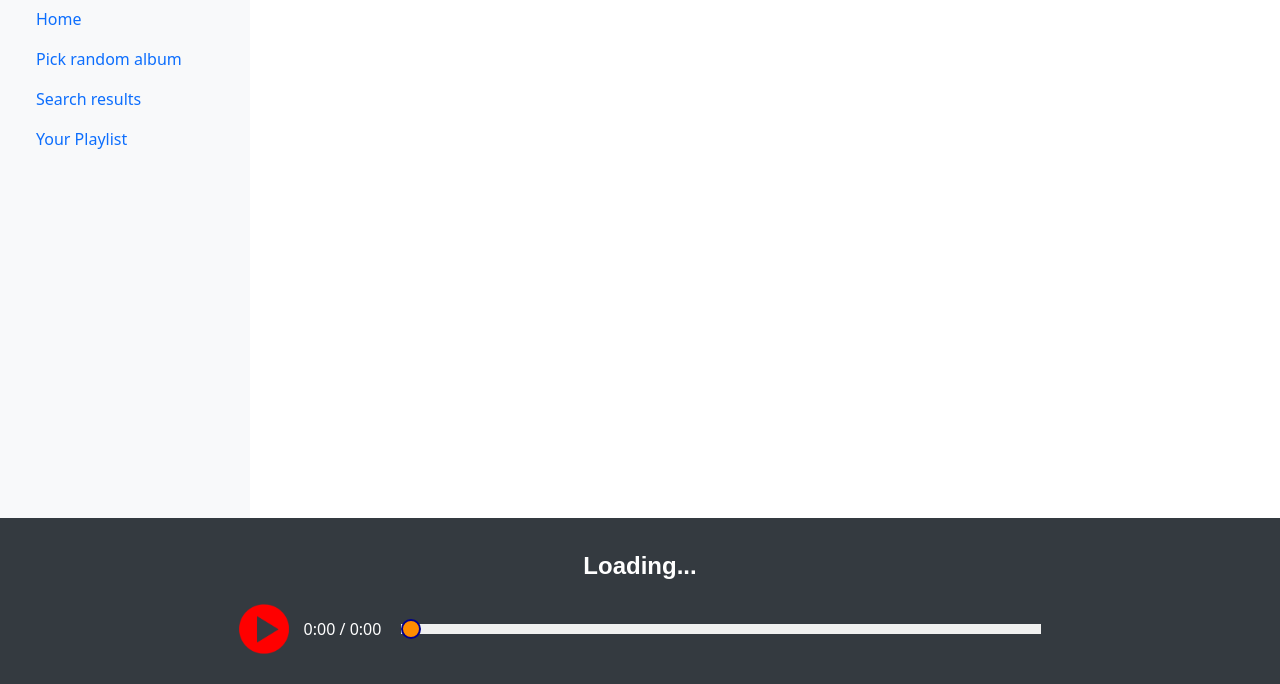
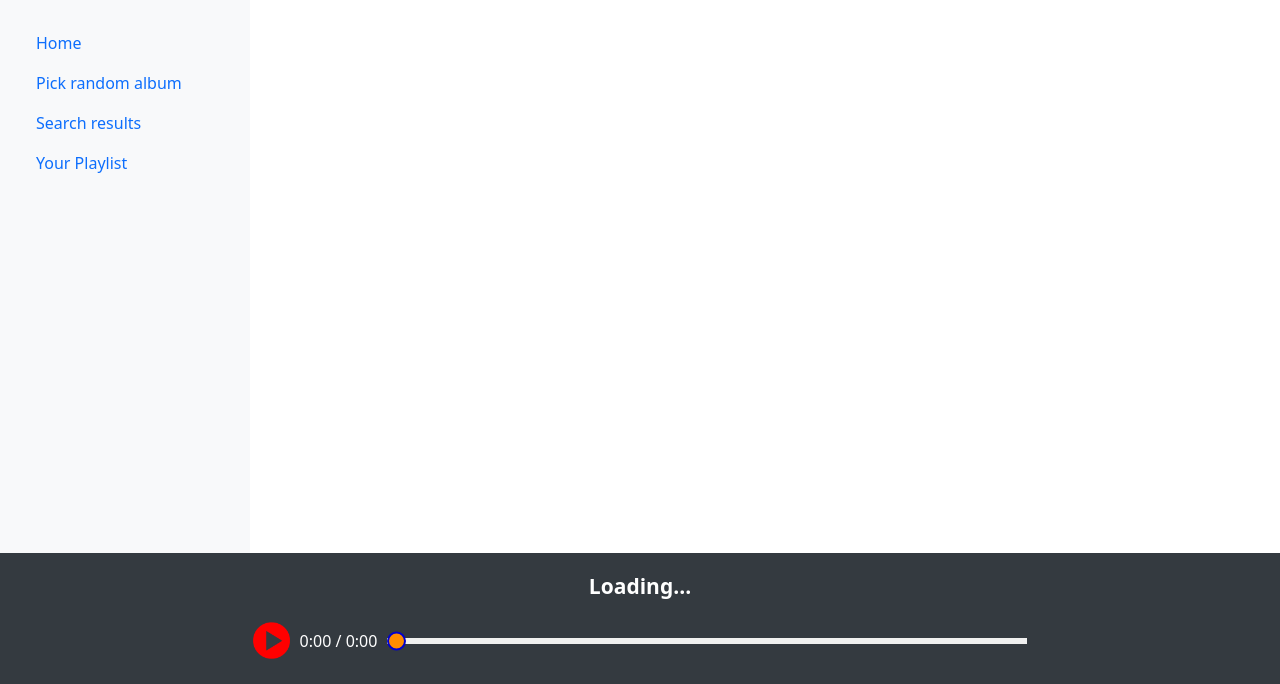
Before and after one commit to MariuszLepkowski/VC-Radio, a Flask app: page /player in a window 1280 px wide. Shown: the part 116-800 px from the top of the page. Run offline with Flask 2, Linux system fonts and the light colour scheme; some libraries are stand-ins or nearby versions.

Commit message:
CHECKPOINT2 ytAudioPlayer modified and working before adding volume controls.

```diff
--- a/VC_Radio_app/static/css/styles.css
+++ b/VC_Radio_app/static/css/styles.css
@@ -1,88 +1,75 @@
-/* Resetowanie stylów */
-* {
-    margin: 0;
-    padding: 0;
-    box-sizing: border-box;
-}
-
-/* Dodatkowe style CSS */
-.sidebar {
-    position: fixed;
-    top: 0;
-    left: 0;
-    height: 100%;
-    width: 250px; /* Szerokość panelu bocznego */
-    background-color: #f8f9fa; /* Kolor tła panelu bocznego */
-    padding: 20px;
-}
-.main-content {
-    margin-left: 270px; /* Dopełnienie marginesu dla panelu bocznego */
-    padding: 20px;
-}
-.footer {
-    position: fixed;
-    bottom: 0;
-    width: 100%;
-    background-color: #343a40; /* Kolor tła stopki */
-    color: #ffffff; /* Kolor tekstu stopki */
-    text-align: center;
-    padding: 10px 0;
-}
-/* Style dla poszczególnych sekcji */
-.home-section {
-    background-color: #e9ecef; /* Kolor tła sekcji "Home" */
-}
-.random-album-section {
-    background-color: #ced4da; /* Kolor tła sekcji "Pick random album" */
-}
-.search-results-section {
-    background-color: #adb5bd; /* Kolor tła sekcji "Search results" */
-}
-.playlist-section {
-    background-color: #868e96; /* Kolor tła sekcji "Your Playlist" */
-}
-.logo {
-    width: 100px; /* Rozmiar logo */
-    margin-bottom: 20px; /* Odstęp między logo a sekcjami */
-}
-    .playlist-item {
-      padding-left: 20px;
-    }
-
-/* Player */
+/* Container */
 #container {
     text-align: center;
     margin-top: 20px;
 }
 
+/* Title */
 #title {
-    font-size: 24px;
+    font-size: 21px;
     font-weight: bold;
-    margin: 20px auto;
+    margin: 8px auto;
     text-align: center;
-    font-family: sans-serif;
 }
 
-
+/* Player Controls */
 #player-controls {
     display: flex;
     align-items: center;
     justify-content: center;
-    margin-bottom: 20px;
+    margin-bottom: 15px;
 }
 
+/* YouTube Icon */
 #youtube-icon {
     cursor: pointer;
-    cursor: hand;
-    width: 50px;
-    height: 50px;
+    width: 37px;
+    height: 37px;
     background-image: url('/play.png');
     background-size: cover;
     margin-right: 10px;
 }
 
+/* Progress Bar Container */
+#progressContainer {
+    width: 50%;
+    height: 6px;
+    background-color: #f0f0f0;
+    position: relative;
+    cursor: pointer;
+}
+
+/* Progress Bar */
+#progressBar {
+    height: 100%;
+    background-color: #4caf50;
+    width: 0;
+    transition: width 0.1s ease-in-out;
+
+}
+
+/* Thumb */
+#progressThumb {
+    position: absolute;
+    top: 50%;
+    transform: translateY(-50%);
+    width: 19px;
+    height: 19px;
+    background-color: #FF8C00;
+    border-radius: 50%;
+    border: 2px solid #0000CD;
+    pointer-events: none;
+}
 
 
+/* Time Info */
+#timeInfo {
+    margin: 5px 0;
+    font-size: 16px;
+    margin-right: 10px;
+}
+
+/* Alternative Link */
 #alternative-link a {
     display: flex;
     flex-direction: column;
@@ -92,50 +79,130 @@
     margin-top: 3px;
 }
 
+/* YouTube Logo */
 #youtube-logo {
     width: 100px;
     height: auto;
     margin-top: 5px;
 }
 
+/* Alternative Link Paragraph */
 #alternative-link p {
     margin: 0;
     text-align: center;
 }
 
-#progressContainer {
-    width: 50%;
-    height: 10px;
-    background-color: #f0f0f0;
-    position: relative;
+/* Playlist Dialog */
+.playlist-dialog {
+    position: fixed;
+    top: 50%;
+    left: 50%;
+    transform: translate(-50%, -50%);
+    z-index: 1000;
+    background-color: #f1f1f1;
+    padding: 20px;
+    border: 1px solid #ccc;
+    border-radius: 5px;
+    max-height: 80%;
+    overflow-y: auto;
+    cursor: move; /* Cursor for dragging */
+}
+
+/* Close Button */
+.playlist-dialog .close {
+    position: absolute;
+    top: 10px;
+    right: 10px;
     cursor: pointer;
 }
 
-#progressBar {
-    height: 100%;
-    background-color: #4caf50;
-    width: 0;
-    transition: width 0.1s ease-in-out;
+/* Open Playlist Button */
+#open-playlist-btn {
+    position: fixed;
+    bottom: 20px;
+    right: 20px;
+    z-index: 1000;
 }
 
-#timeInfo {
-    margin: 5px 0;
-    font-size: 16px;
-    margin-right: 20px;
-    margin-left: 5px;
+.hidden {
+    display: none;
 }
 
-/* Thumb */
-#progressThumb {
-    width: 20px; /* szerokość kółka */
-    height: 20px; /* wysokość kółka */
-    background-color: #FF8C00; /* kolor kółka */
-    border-radius: 50%; /* kształt kółka */
-    border: 2px solid #00008B;
-    position: absolute; /* pozycjonowanie absolutne */
-    top: 50%; /* ustawienie na środku paska postępu */
-    transform: translateY(-50%); /* wyśrodkowanie w pionie */
-    left: 0; /* ustawienie na początku paska postępu */
-    cursor: pointer; /* zmiana kursora na wskaźnik */
+/* Styl dla modala */
+.modal {
+    display: none;
+    position: fixed;
+    z-index: 999;
+    left: 0;
+    top: 0;
+    width: 100%;
+    height: 100%;
+    overflow: auto;
+    background-color: rgba(0, 0, 0, 0.8);
+}
 
+/* Styl dla zawartości modala */
+.modal-content {
+    background-color: #fefefe;
+    margin: 15% auto;
+    padding: 20px;
+    border: 1px solid #888;
+    width: 80%;
+    max-width: 600px;
 }
+
+/* Styl dla przycisku zamknięcia */
+.close {
+    color: #aaa;
+    float: right;
+    font-size: 28px;
+    font-weight: bold;
+}
+
+.close:hover,
+.close:focus {
+    color: black;
+    text-decoration: none;
+    cursor: pointer;
+}
+
+/* Dodatkowe style CSS */
+    .sidebar {
+      position: fixed;
+      top: 0;
+      left: 0;
+      height: 100%;
+      width: 250px; /* Szerokość panelu bocznego */
+      background-color: #f8f9fa; /* Kolor tła panelu bocznego */
+      padding: 20px;
+    }
+    .main-content {
+      margin-left: 270px; /* Dopełnienie marginesu dla panelu bocznego */
+      padding: 20px;
+    }
+    .footer {
+      position: fixed;
+      bottom: 0;
+      width: 100%;
+      background-color: #343a40; /* Kolor tła stopki */
+      color: #ffffff; /* Kolor tekstu stopki */
+      text-align: center;
+      padding: 10px 0;
+    }
+    /* Style dla poszczególnych sekcji */
+    .home-section {
+      background-color: #e9ecef; /* Kolor tła sekcji "Home" */
+    }
+    .random-album-section {
+      background-color: #ced4da; /* Kolor tła sekcji "Pick random album" */
+    }
+    .search-results-section {
+      background-color: #adb5bd; /* Kolor tła sekcji "Search results" */
+    }
+    .playlist-section {
+      background-color: #868e96; /* Kolor tła sekcji "Your Playlist" */
+    }
+    .logo {
+      width: 100px; /* Rozmiar logo */
+      margin-bottom: 20px; /* Odstęp między logo a sekcjami */
+    }
--- a/VC_Radio_app/templates/home.html
+++ b/VC_Radio_app/templates/home.html
@@ -6,15 +6,15 @@
   <title>VC-Radio</title>
   <!-- Bootstrap CSS -->
   <link href="https://cdn.jsdelivr.net/npm/bootstrap@5.3.0-alpha1/dist/css/bootstrap.min.css" rel="stylesheet">
-
     <link rel="stylesheet" type="text/css" href="{{ url_for('static', filename='css/styles.css') }}">
-
 
 </head>
 <body>
   <!-- Logo VC-Radio -->
   <div class="sidebar">
     <img src="vc_radio_logo.png" alt="VC-Radio Logo" class="logo">
+    <br>
+    <br>
     <ul class="nav flex-column">
       <li class="nav-item"><a class="nav-link" href="#">Home</a></li>
       <li class="nav-item"><a class="nav-link" href="#">Pick random album</a></li>
@@ -28,7 +28,6 @@
             <li class="nav-item">Track 3</li>
           </ul>
         </details>
-      </li>
     </ul>
   </div>
 
@@ -57,7 +56,6 @@
 
   <!-- Stopka -->
   <div class="footer">
-    <!-- Tutaj umieść odtwarzacz lub inne elementy stopki -->
         <div id="title">Loading...</div>
 
         <div id="container">
@@ -71,11 +69,6 @@
             </div>
         </div>
 
-
-    <div id="alternative-link" style="display: none;">
-
-    </div>
-
       <div data-video="RMx7uHtZbuo" data-autoplay="0" data-loop="1" id="youtube-audio"></div>
 
         <!-- Modal do odtwarzania audio -->
@@ -85,12 +78,16 @@
               <iframe id="audio-player-iframe" width="560" height="315" src="" frameborder="0" allowfullscreen></iframe>
           </div>
       </div>
+
+
   </div>
 
+
+  <!-- Skrypty JavaScript -->
+  <script src="https://www.youtube.com/iframe_api"></script>
+
+  <script src="{{ url_for('static', filename='js/ytAudioPlayer.js') }}"></script>
   <!-- Bootstrap Bundle with Popper -->
   <script src="https://cdn.jsdelivr.net/npm/bootstrap@5.3.0-alpha1/dist/js/bootstrap.bundle.min.js"></script>
-  <!-- Skrypty JavaScript -->
-    <script src="https://www.youtube.com/iframe_api"></script>
-    <script src="{{ url_for('static', filename='js/ytAudioPlayer.js') }}"></script>
 </body>
 </html>
```
Also changed, not shown: VC_Radio_app/static/js/ytAudioPlayer.js (+65 -2 lines). Lines whose indentation alone changed are shown as unchanged.
